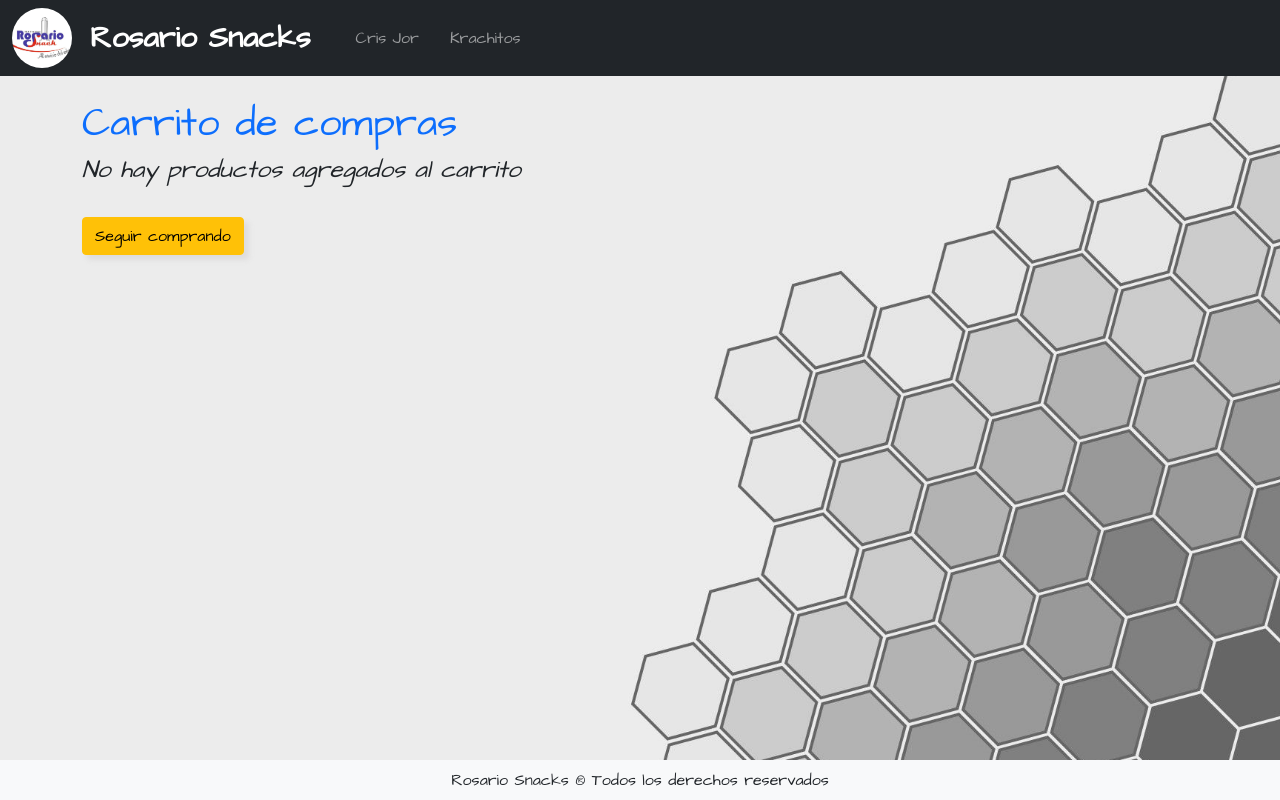
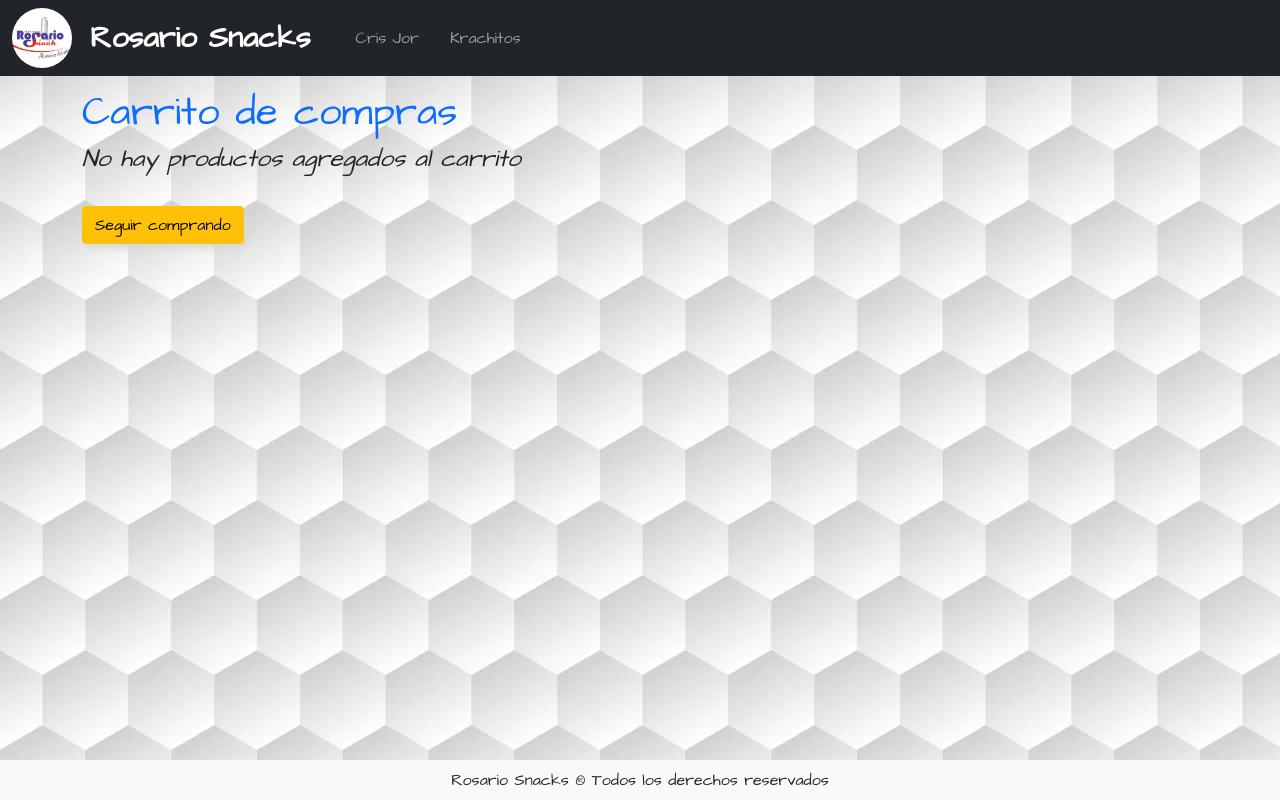
Before and after one commit to diegobarberis20/rosario-snack_barberis, a React (Create React App) app: page /cart in a window 1280 px wide. Built offline with nearby package versions, Linux system fonts and the light colour scheme.

Commit message:
proyecto final - V1.04

```diff
--- a/src/components/Footer.js
+++ b/src/components/Footer.js
@@ -2,13 +2,13 @@
 
     return (
         <>
-        <div className="container-fluid bg-light footer pt-2">
+        <footer className="container-fluid bg-light footer pt-2">
             <div className="row justify-content-center">
                 <div className="col-12 text-center">
                      <span>Rosario Snacks ® Todos los derechos reservados</span>
                 </div>
             </div>
-        </div>
+        </footer>
         </>
     )
 }
--- a/src/components/Item.js
+++ b/src/components/Item.js
@@ -10,14 +10,13 @@
 
                     <img className="card-img-top" src={producto.imagen} alt="Imagen producto"></img>
 
-                    <div className="card-body ">
+                    <div className="card-body d-flex flex-column justify-content-between">
                         <h2 className="card-title text-center pt-2">{producto.name}</h2>
-                        <p className="card-body text-center mb-0 p-0"><strong>Precio:</strong> ${producto.precio}</p>
 
                         <div className="container-fluid mt-2">
                             <div className="row justify-content-center">
                                 <div className="col-8">
-
+                                    <p className="card-body text-center mb-0 p-0"><strong>Precio:</strong> ${producto.precio}</p>
                                     <Link to={"/item/"+producto.idFirebase}>
                                         <button className="btn btn-success w-100 mt-2">Ver mas</button>
                                     </Link>
--- a/src/components/Main.js
+++ b/src/components/Main.js
@@ -7,7 +7,8 @@
 const Main = () => {
 
     return (
-        <main>
+        <>
+         <main>
             <Routes>
                 <Route path="/" element={<ItemListContainer/>}/>
                 <Route path="/category/:id" element={<ItemListContainer/>}/>
@@ -17,6 +18,9 @@
             <Footer/>
         </main>
 
+        </>
+
+
     )
 }
 
--- a/src/estilos.scss
+++ b/src/estilos.scss
@@ -1,16 +1,17 @@
-html, body, #app, #app>div, #root, main{
+html, body, #app, #app>div, #root{
   height: 100%
 }
 
 main{
-  padding-top: 76px;
+  height: auto;
+  padding-top: 65px;
+  padding-bottom: 65px;
 }
 
 body{
   font-family: Architecs;
   background-image: url('./assets/fondoRosarioSnack.jpg');
-  background-repeat: no-repeat;
-  background-size: cover;
+  background-size:auto;
 }
 
 @font-face {
@@ -74,11 +75,10 @@
 }
 
 .footer{
-  position: absolute;
-  bottom: 0;
+  position:fixed;
+  bottom:0;
   height: 40px;
 }
-
 
 .productoCard{
   width: 70%;
@@ -92,6 +92,18 @@
   background-color: #212529;
   border-top-left-radius: 10px;
   border-top-right-radius: 10px;
+}
+
+.productoCard .card-img-top{
+  height: 200px;
+  object-fit: cover;
+}
+
+@media(min-width:720px){
+  .productoCard .card-img-top{
+    height: 250px;
+    object-fit: cover;
+  }
 }
 
 .contenedorProductoMayor{
```
Also changed, not shown: src/assets/fondoRosarioSnack.jpg, src/assets/fondoRosarioSnack1.jpg (added).
